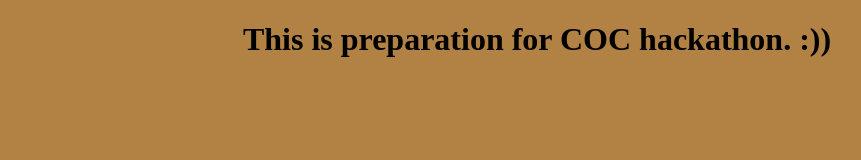
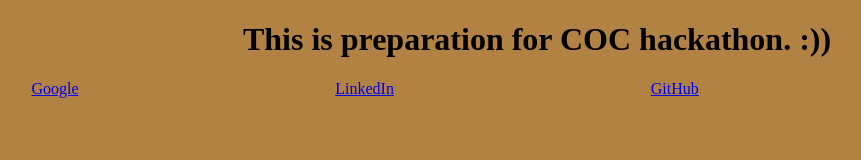
Before and after one commit to Suraj3240/COC, a plain HTML site: page index.html in a window 1280 px wide. Shown: the whole page, without its empty margins (103-964 px from the left). Drawn offline with Linux system fonts and the light colour scheme.

Commit message:
Added anchor tags

```diff
--- a/index.html
+++ b/index.html
@@ -11,6 +11,9 @@
 
 <body>
     <h1 class="heading">This is preparation for COC hackathon. :))</h1>
+    <a href="google.com">Google</a>
+    <a href="google.com">LinkedIn</a>
+    <a href="google.com">GitHub</a>
 </body>
 
 </html>
--- a/styles.css
+++ b/styles.css
@@ -4,3 +4,9 @@
 .heading{
     text-align: center;
 }
+a{
+    display: inline;
+    /* position: ; */
+    margin: 10%;
+    margin-top: 200px;
+}
```
